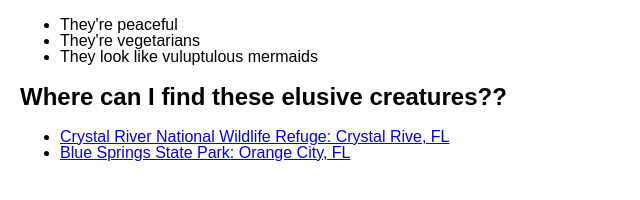
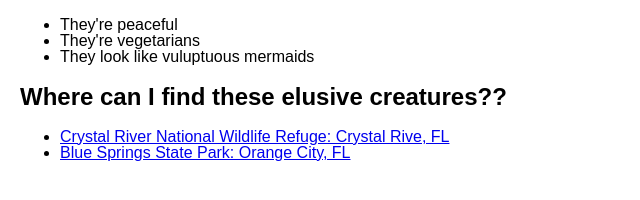
Before and after one commit to jessicaevans17/my-first-app, a website: page public/index.html in a window 1280 px wide. Shown: the part 378-578 px from the top of the page, 0-640 px from the left. Drawn offline with Linux system fonts and the light colour scheme.

Commit message:
fixed spelling

```diff
--- a/public/index.html
+++ b/public/index.html
@@ -19,7 +19,7 @@
       <ul>
         <li>They're peaceful</li>
         <li>They're vegetarians</li>
-        <li>They look like vuluptulous mermaids</li>
+        <li>They look like vuluptuous mermaids</li>
       </ul>
     </section>
   <!-- Links of places to see manatees -->
```
